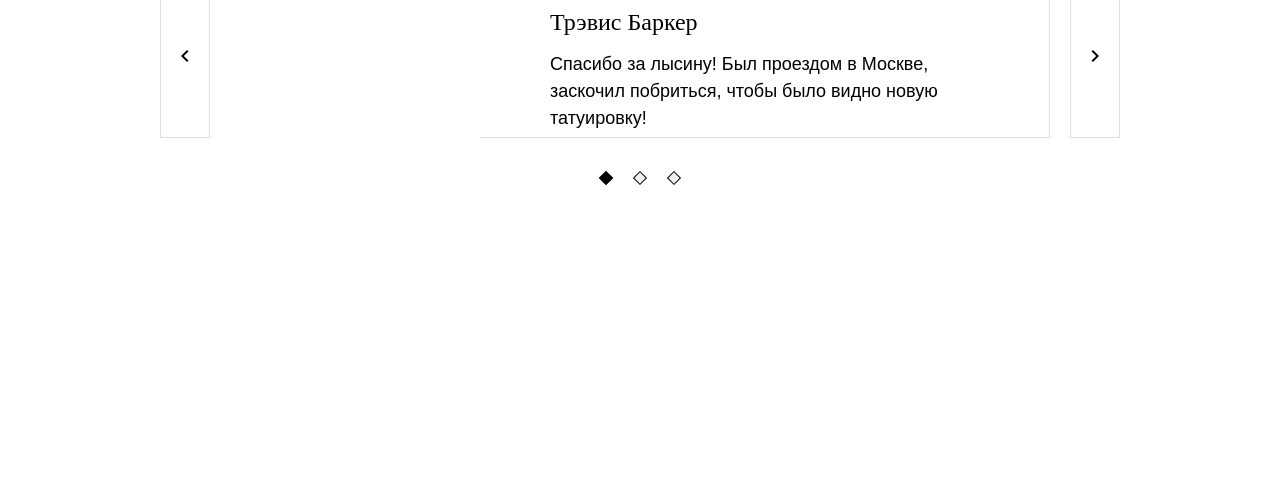
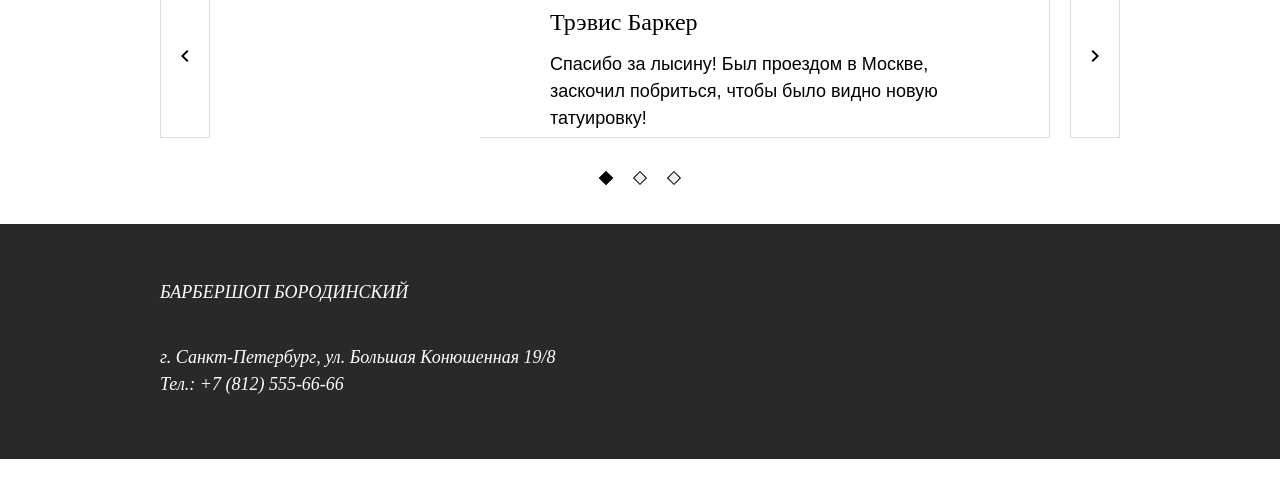
Before and after one commit to SlavikHnatyshyn/barber, a plain HTML site: page index.html in a window 1280 px wide. Shown: the part 2084-2561 px from the top of the page. Before the commit the page ends 2272 px from the top, so only its background shows below. Drawn offline with Linux system fonts and the light colour scheme; a web font is replaced by a local one.

Commit message:
add code

```diff
--- a/css/main.css
+++ b/css/main.css
@@ -534,3 +534,32 @@ body {
 .testimonials__slider-dots-item--active .testimonials__slider-dots-btn {
     background: #000;
 }
+
+/***
+**
+** footer
+**
+***/
+
+.footer{
+    background: #292929;
+    margin: 46px 0 0 0;
+}
+
+.footer__address--name{
+    font-size: 18px;
+    text-transform: uppercase;
+    color: #fff;
+    padding: 58px 0 0 0;
+   font-weight: normal;
+    font-family: 'PTSansNarrowBold';
+}
+
+.footer__address--date{
+    color: #fff;
+    font-size: 18px;
+    font-weight: normal;
+    font-family: 'PTSansNarrowRegular';
+    line-height: 27px;
+    padding: 23px 0 61px 0;
+}
--- a/index.html
+++ b/index.html
@@ -242,6 +242,23 @@
 
 			</div>
 		</section> <!-- ./testimonials -->
+
+		<!--footer-->
+		<footer class="footer">
+        <div class="container">
+			<!--footer__address-->
+			<address class="footer__address">
+				<h1 class="footer__address--name">
+					Барбершоп Бородинский
+				</h1>
+			    <p class="footer__address--date">
+					г. Санкт-Петербург, ул. Большая Конюшенная 19/8<br>
+                    Тел.: +7 (812) 555-66-66
+				</p>
+			</address><!--./footer__address-->
+		</div>
+		</footer>	<!--./footer-->
+
 	</div>
 </body>
 </html>
```
